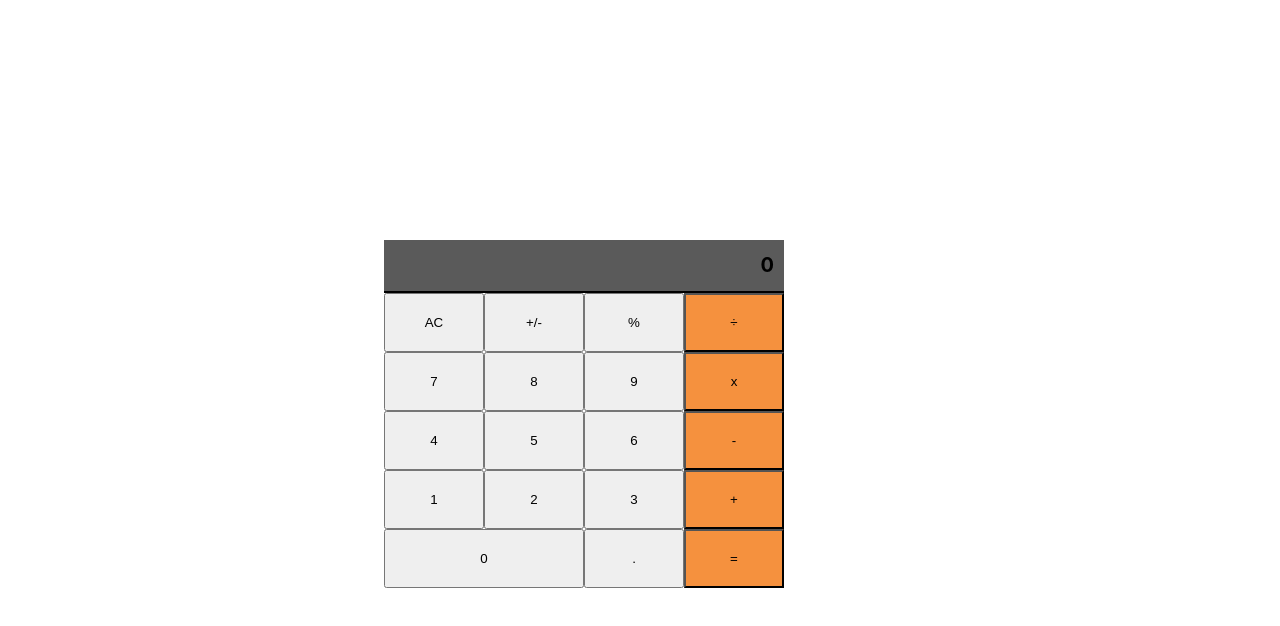
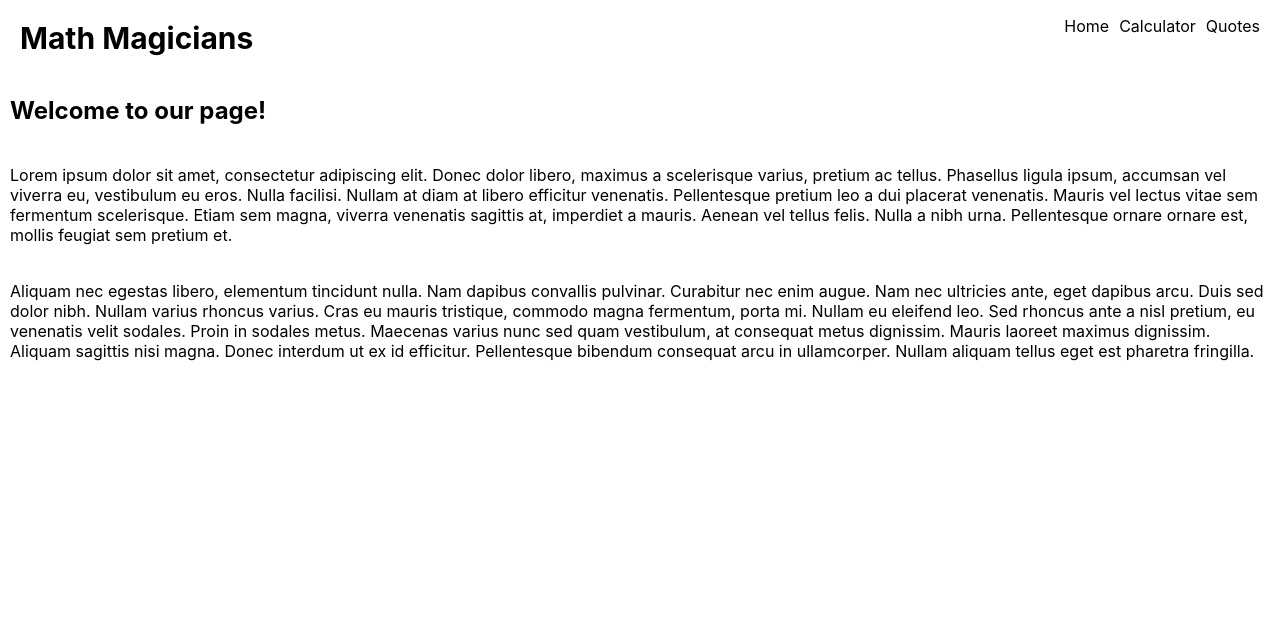
Before and after one commit to Divinity-dev/math-magic, a React (Create React App) app: page /Home in a window 1280 px wide. Shown: the top 626 px of the page. Built offline with nearby package versions, Linux system fonts and the light colour scheme.

Commit message:
Complete website for this project

```diff
--- a/package.json
+++ b/package.json
@@ -10,6 +10,7 @@
     "prop-types": "^15.8.1",
     "react": "^18.2.0",
     "react-dom": "^18.2.0",
+    "react-router-dom": "^6.8.2",
     "react-scripts": "5.0.1",
     "web-vitals": "^2.1.4"
   },
--- a/src/App.js
+++ b/src/App.js
@@ -1,8 +1,19 @@
 import './App.css';
+import { Routes, Route } from 'react-router-dom';
 import Calculator from './Components/calculator';
+import Quotes from './Components/Quotes';
+import Home from './Components/Home';
+import Navbar from './Components/Navbar';
 
 export default function App() {
   return (
-    <Calculator />
+    <>
+      <Navbar />
+      <Routes>
+        <Route path="/Home" element={<Home />} />
+        <Route path="/Calculator" element={<Calculator />} />
+        <Route path="/Quotes" element={<Quotes />} />
+      </Routes>
+    </>
   );
 }
--- /dev/null
+++ b/src/Components/Home.css
@@ -0,0 +1,10 @@
+.Home {
+    display: flex;
+    flex-direction: column;
+    text-align: left;
+    padding: 0 10px;
+}
+
+p {
+    margin-top: 20px;
+}
--- /dev/null
+++ b/src/Components/Home.js
@@ -0,0 +1,33 @@
+import './Home.css';
+
+function Home() {
+  return (
+    <div className="Home">
+      <h2>Welcome to our page!</h2>
+      <p>
+        Lorem ipsum dolor sit amet, consectetur adipiscing elit.
+        Donec dolor libero, maximus a scelerisque varius, pretium ac tellus.
+        Phasellus ligula ipsum, accumsan vel viverra eu, vestibulum eu eros.
+        Nulla facilisi. Nullam at diam at libero efficitur venenatis.
+        Pellentesque pretium leo a dui placerat venenatis.
+        Mauris vel lectus vitae sem fermentum scelerisque.
+        Etiam sem magna, viverra venenatis sagittis at, imperdiet a mauris. Aenean vel tellus felis.
+        Nulla a nibh urna. Pellentesque ornare ornare est, mollis feugiat sem pretium et.
+      </p>
+      <p>
+        Aliquam nec egestas libero, elementum tincidunt nulla.
+        Nam dapibus convallis pulvinar. Curabitur nec enim augue.
+        Nam nec ultricies ante, eget dapibus arcu. Duis sed dolor nibh.
+        Nullam varius rhoncus varius. Cras eu mauris tristique, commodo magna fermentum, porta mi.
+        Nullam eu eleifend leo. Sed rhoncus ante a nisl pretium, eu venenatis velit sodales.
+        Proin in sodales metus.
+        Maecenas varius nunc sed quam vestibulum, at consequat metus dignissim.
+        Mauris laoreet maximus dignissim. Aliquam sagittis nisi magna.
+        Donec interdum ut ex id efficitur. Pellentesque bibendum consequat arcu in ullamcorper.
+        Nullam aliquam tellus eget est pharetra fringilla.
+      </p>
+    </div>
+  );
+}
+
+export default Home;
--- /dev/null
+++ b/src/Components/Navbar.css
@@ -0,0 +1,31 @@
+.Navbar {
+    display: flex;
+    justify-content: space-between;
+    padding: 0 20px;
+}
+
+h1 {
+    font-size: 30px;
+}
+
+ul {
+    display: flex;
+    justify-content: space-between;
+
+}
+
+li {
+    list-style: none;
+    margin-left: 10px;
+
+}
+
+a {
+    color: #000;
+    text-decoration: none;
+}
+
+a:hover {
+    color: aqua;
+    cursor: pointer;
+}
--- /dev/null
+++ b/src/Components/Navbar.js
@@ -0,0 +1,22 @@
+import './Navbar.css';
+
+function Navbar() {
+  return (
+    <div className="Navbar">
+      <h1>Math Magicians</h1>
+      <ul>
+        <li>
+          <a href="/Home">Home</a>
+        </li>
+        <li>
+          <a href="/Calculator">Calculator</a>
+        </li>
+        <li>
+          <a href="/Quotes">Quotes</a>
+        </li>
+      </ul>
+
+    </div>
+  );
+}
+export default Navbar;
--- /dev/null
+++ b/src/Components/Quotes.css
@@ -0,0 +1,4 @@
+.Quotes {
+    text-align: left;
+    padding: 0 10px;
+}
--- /dev/null
+++ b/src/Components/Quotes.js
@@ -0,0 +1,14 @@
+import './Quotes.css';
+
+function Quotes() {
+  return (
+    <div className="Quotes">
+      <p>
+        Mathematics is not about numbers, equations,
+        computations, or algorrithm;
+        it is about understanding. -William paul thurston.
+      </p>
+    </div>
+  );
+}
+export default Quotes;
--- a/src/Components/calculator.css
+++ b/src/Components/calculator.css
@@ -5,8 +5,10 @@
 }
 
 .calc-container {
-  position: absolute;
-  top: 30%;
-  left: 30%;
   width: 400px;
 }
+.cal-class {
+  display: flex;
+  justify-content: space-between;
+  padding: 0 300px;
+}
--- a/src/Components/calculator.js
+++ b/src/Components/calculator.js
@@ -12,6 +12,8 @@ function Calculator() {
     setText(newText);
   };
   return (
+    <div className="cal-class">
+      <h2>Lets do some maths</h2>
       <div className="calc-container">
         <Input
           total={total}
@@ -20,6 +22,7 @@ function Calculator() {
         />
         <Button Action={onClickHandler} />
       </div>
+    </div>
   );
 }
 
--- a/src/index.js
+++ b/src/index.js
@@ -1,14 +1,15 @@
 import React from 'react';
 import ReactDOM from 'react-dom/client';
 import './index.css';
+import { BrowserRouter } from 'react-router-dom';
 import App from './App';
 import reportWebVitals from './reportWebVitals';
 
 const root = ReactDOM.createRoot(document.getElementById('root'));
 root.render(
-  <React.StrictMode>
+  <BrowserRouter>
     <App />
-  </React.StrictMode>,
+  </BrowserRouter>,
 );
 
 // If you want to start measuring performance in your app, pass a function
```
Also changed, not shown: 1 other file (tests, documents, lock files or other folders). Lines whose indentation alone changed are shown as unchanged.
